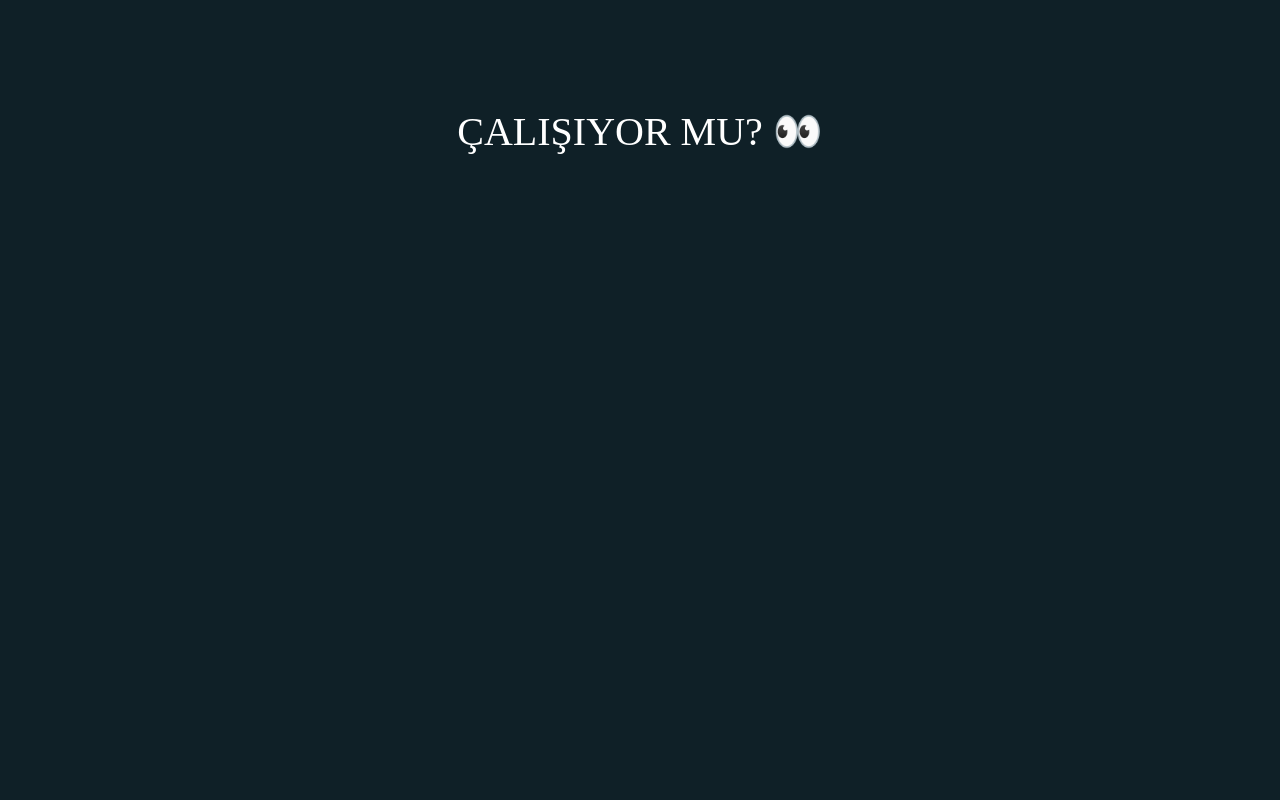
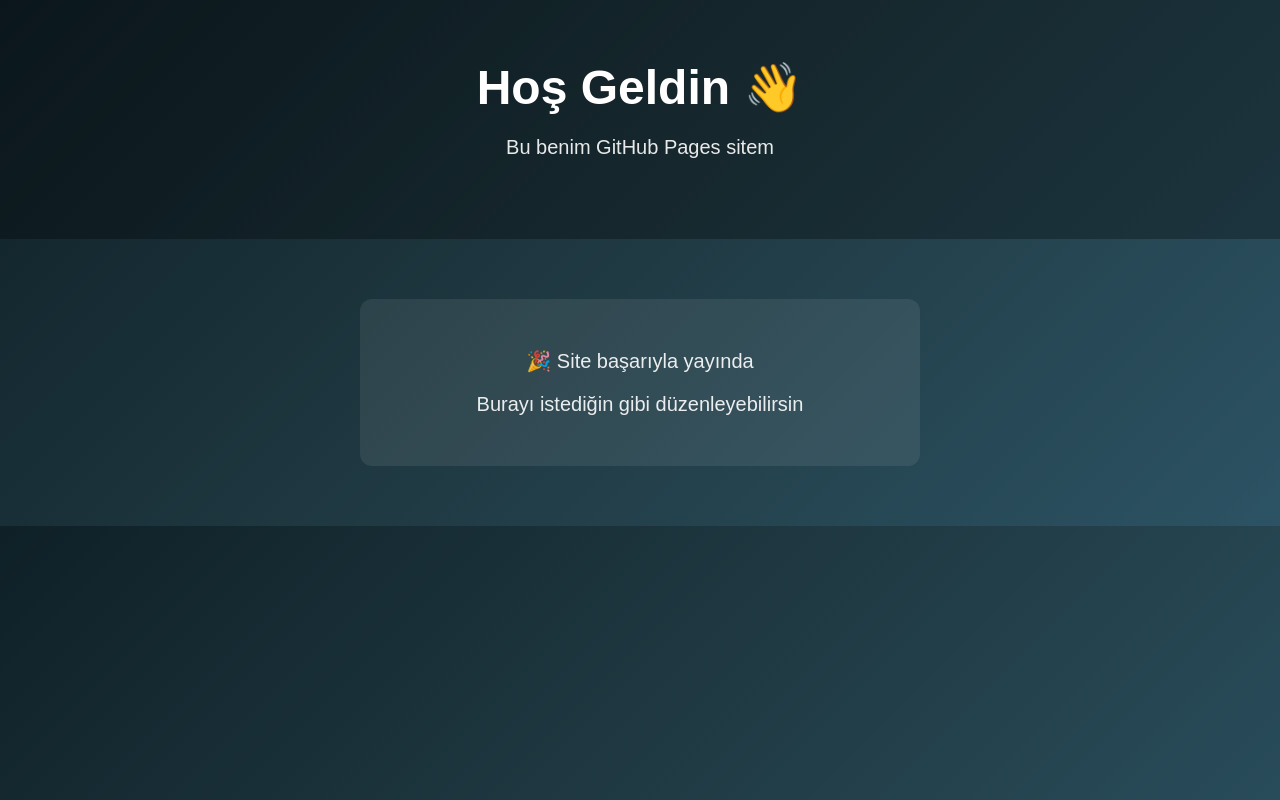
Before and after one commit to h7423207-a11y/h7423207-a11y.github.io, a plain HTML site: page index.html in a window 1280 px wide. Drawn offline with Linux system fonts and the light colour scheme.

Commit message:
Update index.html

```diff
--- a/index.html
+++ b/index.html
@@ -2,11 +2,59 @@
 <html lang="tr">
 <head>
   <meta charset="UTF-8">
-  <title>Test Sayfası</title>
+  <title>Benim Sitem</title>
+
+  <style>
+    body {
+      margin: 0;
+      font-family: Arial, sans-serif;
+      background: linear-gradient(135deg, #0f2027, #203a43, #2c5364);
+      color: white;
+      text-align: center;
+    }
+
+    header {
+      padding: 60px 20px;
+      background: rgba(0,0,0,0.3);
+    }
+
+    h1 {
+      margin: 0;
+      font-size: 48px;
+    }
+
+    p {
+      font-size: 20px;
+      opacity: 0.9;
+    }
+
+    main {
+      padding: 60px 20px;
+    }
+
+    .card {
+      background: rgba(255,255,255,0.08);
+      padding: 30px;
+      max-width: 500px;
+      margin: 0 auto;
+      border-radius: 12px;
+    }
+  </style>
 </head>
-<body style="background:#0f2027; color:white; font-size:40px; text-align:center; padding-top:100px;">
 
-  ÇALIŞIYOR MU? 👀
+<body>
+
+  <header>
+    <h1>Hoş Geldin 👋</h1>
+    <p>Bu benim GitHub Pages sitem</p>
+  </header>
+
+  <main>
+    <div class="card">
+      <p>🎉 Site başarıyla yayında</p>
+      <p>Burayı istediğin gibi düzenleyebilirsin</p>
+    </div>
+  </main>
 
 </body>
 </html>
```
